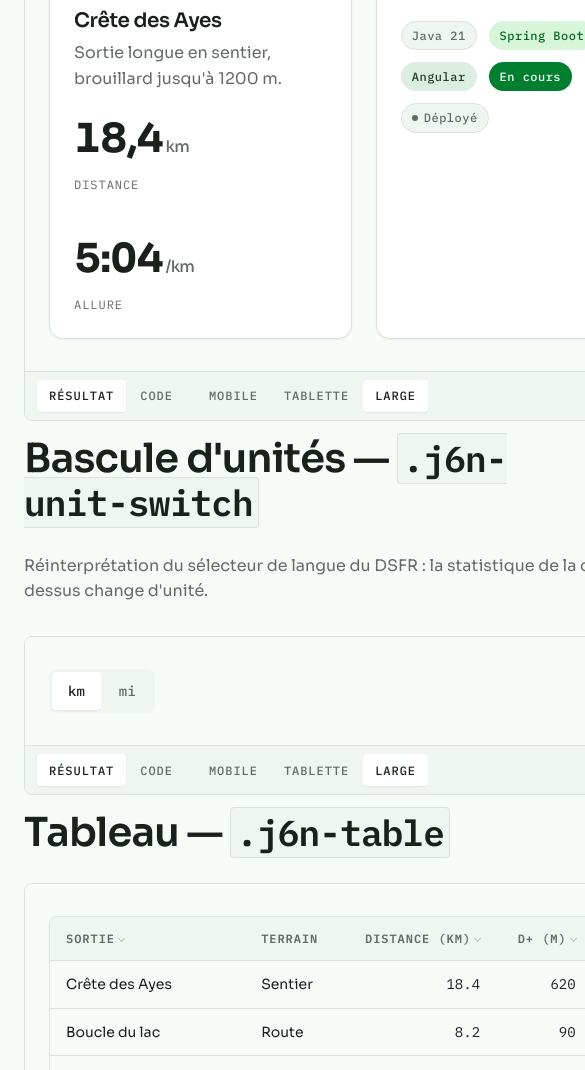
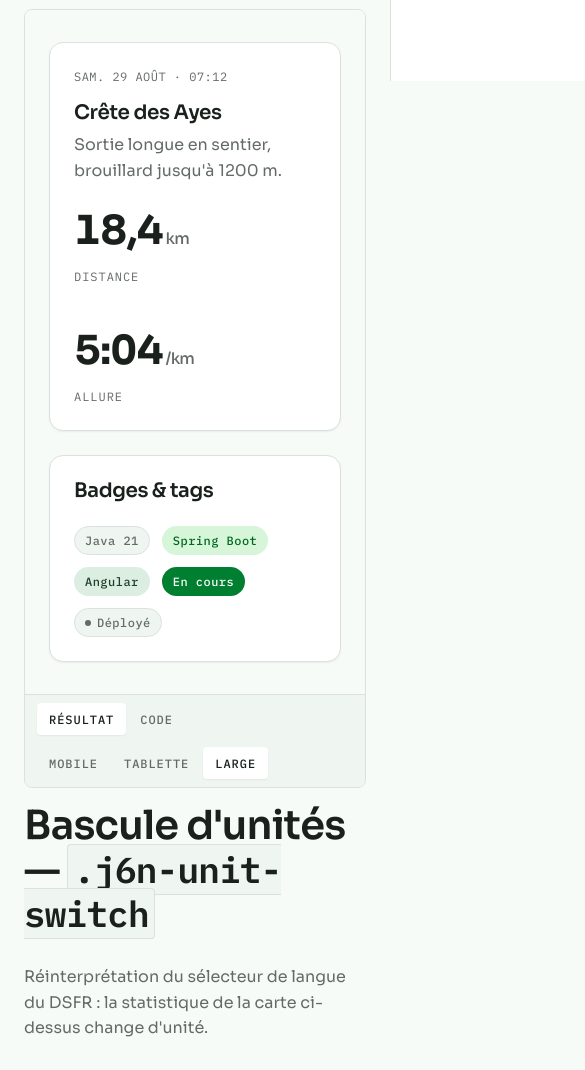
Before and after one commit to J-Dudek/design-j6n, a plain HTML site: page demo/donnees.html in a window 390 px wide. Shown: the part 763-1833 px from the top of the page, 585 px wide, since content can reach past the window. Drawn offline with Linux system fonts and the light colour scheme.

Commit message:
responsive

```diff
--- a/theme.css
+++ b/theme.css
@@ -130,13 +130,13 @@
   margin: 0;
   background: var(--j6n-bg);
   color: var(--j6n-text);
-  font-family: var(--j6n-font-sans);
+  font-family: var(--j6n-font-sans), serif;
   font-size: var(--j6n-text-md);
   line-height: var(--j6n-leading-body);
   -webkit-font-smoothing: antialiased;
   text-wrap: pretty;
 }
-h1, h2, h3, h4 { margin: 0 0 var(--j6n-space-3); line-height: var(--j6n-leading-tight); letter-spacing: var(--j6n-tracking-tight); font-weight: 600; }
+h1, h2, h3, h4 { margin: 0 0 var(--j6n-space-3); line-height: var(--j6n-leading-tight); letter-spacing: var(--j6n-tracking-tight); font-weight: 600; overflow-wrap: break-word; }
 h1 { font-size: var(--j6n-text-3xl); font-weight: 700; }
 h2 { font-size: var(--j6n-text-2xl); }
 h3 { font-size: var(--j6n-text-xl); }
@@ -156,7 +156,7 @@
 
 /* Titre de section : petite capitale monospace, marqueur de balisage */
 .j6n-eyebrow {
-  font-family: var(--j6n-font-mono);
+  font-family: var(--j6n-font-mono), serif;
   font-size: var(--j6n-text-xs);
   text-transform: uppercase;
   letter-spacing: var(--j6n-tracking-wide);
@@ -177,7 +177,8 @@
 .j6n-row     { display: flex; flex-wrap: wrap; align-items: center; gap: var(--j6n-space-3); }
 .j6n-grid    { display: grid; gap: var(--j6n-space-5); grid-template-columns: repeat(auto-fit, minmax(260px, 1fr)); }
 .j6n-muted   { color: var(--j6n-text-muted); }
-.j6n-mono    { font-family: var(--j6n-font-mono); }
+.j6n-mono    {
+  font-family: var(--j6n-font-mono), serif; }
 /* Contenu utile aux lecteurs d'écran mais sans équivalent visuel nécessaire
    (légende de tableau, contexte additionnel…) — RGAA 11.1. */
 .j6n-sr-only { position: absolute; width: 1px; height: 1px; overflow: hidden; clip: rect(0 0 0 0); white-space: nowrap; border: 0; padding: 0; margin: -1px; }
@@ -246,22 +247,27 @@
 }
 .j6n-card--interactive:hover { transform: translateY(-2px); box-shadow: var(--j6n-shadow-md); border-color: var(--j6n-border-strong); }
 .j6n-card__title { font-size: var(--j6n-text-lg); font-weight: 600; margin: 0 0 var(--j6n-space-2); }
-.j6n-card__meta  { font-family: var(--j6n-font-mono); font-size: var(--j6n-text-xs); color: var(--j6n-text-muted); letter-spacing: 0.04em; }
+.j6n-card__meta  {
+  font-family: var(--j6n-font-mono), serif; font-size: var(--j6n-text-xs); color: var(--j6n-text-muted); letter-spacing: 0.04em; }
 
 /* Statistique — pour les apps de suivi */
 .j6n-stat { display: flex; flex-direction: column; gap: var(--j6n-space-1); }
 .j6n-stat__value { font-size: var(--j6n-text-2xl); font-weight: 700; letter-spacing: var(--j6n-tracking-tight); font-variant-numeric: tabular-nums; }
 .j6n-stat__unit  { font-size: var(--j6n-text-md); font-weight: 500; color: var(--j6n-text-muted); }
-.j6n-stat__label { font-family: var(--j6n-font-mono); font-size: var(--j6n-text-xs); text-transform: uppercase; letter-spacing: var(--j6n-tracking-wide); color: var(--j6n-text-muted); }
+.j6n-stat__label {
+  font-family: var(--j6n-font-mono), serif; font-size: var(--j6n-text-xs); text-transform: uppercase; letter-spacing: var(--j6n-tracking-wide); color: var(--j6n-text-muted); }
 
 /* ---------- 6. Navigation ---------- */
 .j6n-header {
   position: sticky; top: 0; z-index: 40;
-  display: flex; align-items: center; gap: var(--j6n-space-6);
+  display: flex; flex-wrap: wrap; align-items: center; gap: var(--j6n-space-6);
   padding: var(--j6n-space-3) var(--j6n-space-5);
+  border-bottom: var(--j6n-border-width) solid var(--j6n-border);
+}
+.j6n-header::before {
+  content: ''; position: absolute; inset: 0; z-index: -1;
   background: color-mix(in oklab, var(--j6n-bg) 88%, transparent);
   backdrop-filter: blur(10px);
-  border-bottom: var(--j6n-border-width) solid var(--j6n-border);
 }
 .j6n-brand { display: flex; align-items: center; gap: var(--j6n-space-3); font-weight: 600; letter-spacing: var(--j6n-tracking-tight); text-decoration: none; color: var(--j6n-text); border: 0; }
 .j6n-brand__mark { width: 22px; height: 22px; border-radius: 50%; background: var(--j6n-accent); border: 4px solid var(--j6n-pine); flex: none; }
@@ -287,7 +293,7 @@
 /* ---------- 7. Badges & tags ---------- */
 .j6n-badge {
   display: inline-flex; align-items: center; gap: 6px;
-  font-family: var(--j6n-font-mono); font-size: var(--j6n-text-xs); font-weight: 500;
+  font-family: var(--j6n-font-mono), serif; font-size: var(--j6n-text-xs); font-weight: 500;
   letter-spacing: 0.04em;
   white-space: nowrap;
   flex: none;
@@ -348,14 +354,14 @@
 
 /* ---------- 9. Code ---------- */
 code, .j6n-code-inline {
-  font-family: var(--j6n-font-mono); font-size: 0.9em;
+  font-family: var(--j6n-font-mono), serif; font-size: 0.9em;
   background: var(--j6n-surface-2);
   border: var(--j6n-border-width) solid var(--j6n-border);
   border-radius: var(--j6n-radius-sm);
   padding: 1px 5px;
 }
 .j6n-pre {
-  font-family: var(--j6n-font-mono); font-size: var(--j6n-text-sm); line-height: 1.65;
+  font-family: var(--j6n-font-mono), serif; font-size: var(--j6n-text-sm); line-height: 1.65;
   background: oklch(0.185 0.012 155); color: oklch(0.92 0.006 155);
   border: var(--j6n-border-width) solid oklch(0.325 0.016 155);
   border-radius: var(--j6n-radius-md);
@@ -464,10 +470,11 @@
 .j6n-field--icon .j6n-field__icon {
   position: absolute; left: var(--j6n-space-4); top: 50%; transform: translateY(-50%);
   color: var(--j6n-text-muted); pointer-events: none;
-  font-family: var(--j6n-font-mono); font-size: var(--j6n-text-sm);
+  font-family: var(--j6n-font-mono), serif; font-size: var(--j6n-text-sm);
 }
 
-.j6n-field__count { align-self: flex-end; font-family: var(--j6n-font-mono); font-size: var(--j6n-text-xs); color: var(--j6n-text-muted); }
+.j6n-field__count { align-self: flex-end;
+  font-family: var(--j6n-font-mono), serif; font-size: var(--j6n-text-xs); color: var(--j6n-text-muted); }
 .j6n-field__count.is-limit { color: var(--j6n-danger); }
 
 .j6n-hint--valid { color: var(--j6n-success); }
@@ -506,7 +513,7 @@
 .j6n-password .j6n-input { padding-right: 92px; }
 .j6n-password__toggle {
   position: absolute; right: var(--j6n-space-2); top: 50%; transform: translateY(-50%);
-  font-family: var(--j6n-font-mono); font-size: var(--j6n-text-xs); font-weight: 500;
+  font-family: var(--j6n-font-mono), serif; font-size: var(--j6n-text-xs); font-weight: 500;
   color: var(--j6n-accent-strong);
   background: transparent; border: 0; cursor: pointer;
   padding: var(--j6n-space-2) var(--j6n-space-1);
@@ -519,12 +526,14 @@
 .j6n-password__meter.is-fair span:nth-child(-n+2) { background: var(--j6n-warning); }
 .j6n-password__meter.is-good span:nth-child(-n+3) { background: var(--j6n-info); }
 .j6n-password__meter.is-strong span { background: var(--j6n-success); }
-.j6n-password__meter-label { font-family: var(--j6n-font-mono); font-size: var(--j6n-text-xs); text-transform: uppercase; letter-spacing: var(--j6n-tracking-wide); color: var(--j6n-text-muted); }
+.j6n-password__meter-label {
+  font-family: var(--j6n-font-mono), serif; font-size: var(--j6n-text-xs); text-transform: uppercase; letter-spacing: var(--j6n-tracking-wide); color: var(--j6n-text-muted); }
 
 /* Curseur */
 .j6n-range-field { display: flex; flex-direction: column; gap: var(--j6n-space-2); }
 .j6n-range-field__top { display: flex; justify-content: space-between; align-items: baseline; }
-.j6n-range-field__value { font-family: var(--j6n-font-mono); font-variant-numeric: tabular-nums; font-size: var(--j6n-text-sm); color: var(--j6n-text-muted); }
+.j6n-range-field__value {
+  font-family: var(--j6n-font-mono), serif; font-variant-numeric: tabular-nums; font-size: var(--j6n-text-sm); color: var(--j6n-text-muted); }
 .j6n-range {
   --_fill: 0%;
   appearance: none; width: 100%; height: 20px; background: transparent; cursor: pointer;
@@ -567,8 +576,10 @@
   background: var(--j6n-surface-2); border-radius: var(--j6n-radius-sm);
   font-size: var(--j6n-text-sm);
 }
-.j6n-upload__item-name { font-family: var(--j6n-font-mono); flex: 1; overflow: hidden; text-overflow: ellipsis; white-space: nowrap; }
-.j6n-upload__item-size { font-family: var(--j6n-font-mono); font-size: var(--j6n-text-xs); color: var(--j6n-text-muted); flex: none; }
+.j6n-upload__item-name {
+  font-family: var(--j6n-font-mono), serif; flex: 1; overflow: hidden; text-overflow: ellipsis; white-space: nowrap; }
+.j6n-upload__item-size {
+  font-family: var(--j6n-font-mono), serif; font-size: var(--j6n-text-xs); color: var(--j6n-text-muted); flex: none; }
 
 /* Combobox (saisie avec suggestions) */
 .j6n-combobox { position: relative; }
@@ -648,7 +659,8 @@
 
 /* ---------- 16. Navigation ---------- */
 .j6n-breadcrumb ol { list-style: none; display: flex; flex-wrap: wrap; gap: var(--j6n-space-2); margin: 0; padding: 0; }
-.j6n-breadcrumb li { display: flex; align-items: center; gap: var(--j6n-space-2); font-family: var(--j6n-font-mono); font-size: var(--j6n-text-xs); }
+.j6n-breadcrumb li { display: flex; align-items: center; gap: var(--j6n-space-2);
+  font-family: var(--j6n-font-mono), serif; font-size: var(--j6n-text-xs); }
 .j6n-breadcrumb li:not(:last-child)::after { content: '/'; color: var(--j6n-text-muted); }
 .j6n-breadcrumb a { color: var(--j6n-text-muted); border-bottom: 0; }
 .j6n-breadcrumb a:hover { color: var(--j6n-accent-strong); }
@@ -720,7 +732,7 @@
 .j6n-pagination a, .j6n-pagination span {
   display: inline-flex; align-items: center; justify-content: center;
   min-width: 36px; height: 36px; padding-inline: var(--j6n-space-2);
-  font-family: var(--j6n-font-mono); font-size: var(--j6n-text-sm);
+  font-family: var(--j6n-font-mono), serif; font-size: var(--j6n-text-sm);
   border-radius: var(--j6n-radius-sm); color: var(--j6n-text); text-decoration: none;
 }
 .j6n-pagination a:hover { background: var(--j6n-surface-2); }
@@ -747,7 +759,7 @@
   position: relative; z-index: 1;
   display: flex; align-items: center; justify-content: center;
   width: 32px; height: 32px; border-radius: 50%;
-  font-family: var(--j6n-font-mono); font-size: var(--j6n-text-xs); font-weight: 600;
+  font-family: var(--j6n-font-mono), serif; font-size: var(--j6n-text-xs); font-weight: 600;
   background: var(--j6n-surface); border: 2px solid var(--j6n-border-interactive); color: var(--j6n-text-muted);
 }
 .j6n-stepper__label { font-size: var(--j6n-text-xs); color: var(--j6n-text-muted); max-width: 12ch; }
@@ -785,12 +797,12 @@
   display: flex; justify-content: space-between; flex-wrap: wrap; gap: var(--j6n-space-3);
   margin-top: var(--j6n-space-7); padding-top: var(--j6n-space-5);
   border-top: var(--j6n-border-width) solid var(--j6n-border);
-  font-family: var(--j6n-font-mono); font-size: var(--j6n-text-xs); color: var(--j6n-text-muted);
+  font-family: var(--j6n-font-mono), serif; font-size: var(--j6n-text-xs); color: var(--j6n-text-muted);
 }
 @media (max-width: 720px) { .j6n-footer__grid { grid-template-columns: 1fr 1fr; } }
 
 .j6n-nav__toggle { display: none; }
-@media (max-width: 720px) {
+@media (max-width: 960px) {
   .j6n-nav__toggle {
     display: inline-flex; align-items: center; justify-content: center;
     width: 44px; height: 44px; margin-left: auto;
@@ -894,12 +906,13 @@
 .j6n-table { width: 100%; border-collapse: collapse; font-size: var(--j6n-text-sm); }
 .j6n-table th, .j6n-table td { padding: var(--j6n-space-3) var(--j6n-space-4); text-align: left; border-bottom: var(--j6n-border-width) solid var(--j6n-border); }
 .j6n-table thead th {
-  font-family: var(--j6n-font-mono); font-size: var(--j6n-text-xs); text-transform: uppercase; letter-spacing: var(--j6n-tracking-wide);
+  font-family: var(--j6n-font-mono), serif; font-size: var(--j6n-text-xs); text-transform: uppercase; letter-spacing: var(--j6n-tracking-wide);
   color: var(--j6n-text-muted); background: var(--j6n-surface-2); white-space: nowrap;
 }
 .j6n-table tbody tr:hover { background: var(--j6n-surface-2); }
 .j6n-table tbody tr:last-child td { border-bottom: 0; }
-.j6n-table td[data-numeric], .j6n-table th[data-numeric] { font-family: var(--j6n-font-mono); font-variant-numeric: tabular-nums; text-align: right; }
+.j6n-table td[data-numeric], .j6n-table th[data-numeric] {
+  font-family: var(--j6n-font-mono), serif; font-variant-numeric: tabular-nums; text-align: right; }
 .j6n-table__sort {
   display: inline-flex; align-items: center; gap: 4px;
   font: inherit; color: inherit; background: none; border: 0; padding: 0; cursor: pointer;
@@ -911,7 +924,8 @@
 
 .j6n-quote { margin: 0; padding-left: var(--j6n-space-5); border-left: 3px solid var(--j6n-border-strong); }
 .j6n-quote p { font-size: var(--j6n-text-lg); font-weight: 500; line-height: var(--j6n-leading-tight); letter-spacing: var(--j6n-tracking-tight); }
-.j6n-quote__cite { display: block; margin-top: var(--j6n-space-3); font-family: var(--j6n-font-mono); font-size: var(--j6n-text-xs); color: var(--j6n-text-muted); }
+.j6n-quote__cite { display: block; margin-top: var(--j6n-space-3);
+  font-family: var(--j6n-font-mono), serif; font-size: var(--j6n-text-xs); color: var(--j6n-text-muted); }
 .j6n-quote__cite::before { content: '— '; }
 
 .j6n-highlight { padding-left: var(--j6n-space-4); border-left: 3px solid var(--j6n-accent); color: var(--j6n-text); }
@@ -925,11 +939,13 @@
 }
 .j6n-download:hover { border-color: var(--j6n-border-strong); background: var(--j6n-surface-2); }
 .j6n-download__ext {
-  flex: none; font-family: var(--j6n-font-mono); font-size: var(--j6n-text-xs); font-weight: 600;
+  flex: none;
+  font-family: var(--j6n-font-mono), serif; font-size: var(--j6n-text-xs); font-weight: 600;
   padding: 4px 8px; border-radius: var(--j6n-radius-sm); background: var(--j6n-pine-soft); color: var(--j6n-pine);
 }
 .j6n-download__name { font-weight: 500; font-size: var(--j6n-text-sm); }
-.j6n-download__meta { display: block; font-family: var(--j6n-font-mono); font-size: var(--j6n-text-xs); color: var(--j6n-text-muted); }
+.j6n-download__meta { display: block;
+  font-family: var(--j6n-font-mono), serif; font-size: var(--j6n-text-xs); color: var(--j6n-text-muted); }
 
 .j6n-user-menu__trigger {
   display: inline-flex; align-items: center; gap: var(--j6n-space-2);
@@ -940,7 +956,7 @@
   display: inline-flex; align-items: center; justify-content: center; flex: none;
   width: 32px; height: 32px; border-radius: 50%;
   background: var(--j6n-accent); color: var(--j6n-text-invert);
-  font-family: var(--j6n-font-mono); font-size: var(--j6n-text-xs); font-weight: 600;
+  font-family: var(--j6n-font-mono), serif; font-size: var(--j6n-text-xs); font-weight: 600;
 }
 .j6n-user-menu__name { font-size: var(--j6n-text-sm); font-weight: 500; }
 
@@ -959,7 +975,8 @@
 .j6n-connect--strava { --_brand: #fc4c02; }
 .j6n-connect--garmin { --_brand: #007cc3; }
 
-.j6n-unit-switch .j6n-segmented { font-family: var(--j6n-font-mono); }
+.j6n-unit-switch .j6n-segmented {
+  font-family: var(--j6n-font-mono), serif; }
 
 /* ---------- 19. Mise en page à sommaire latéral (docs, réglages, démo) ---------- */
 .j6n-layout { display: flex; gap: var(--j6n-space-7); align-items: flex-start; }
@@ -968,4 +985,5 @@
 @media (max-width: 780px) {
   .j6n-layout { flex-direction: column; }
   .j6n-layout > aside { position: static; width: 100%; }
+  .j6n-layout > main { width: 100%; }
 }
```
